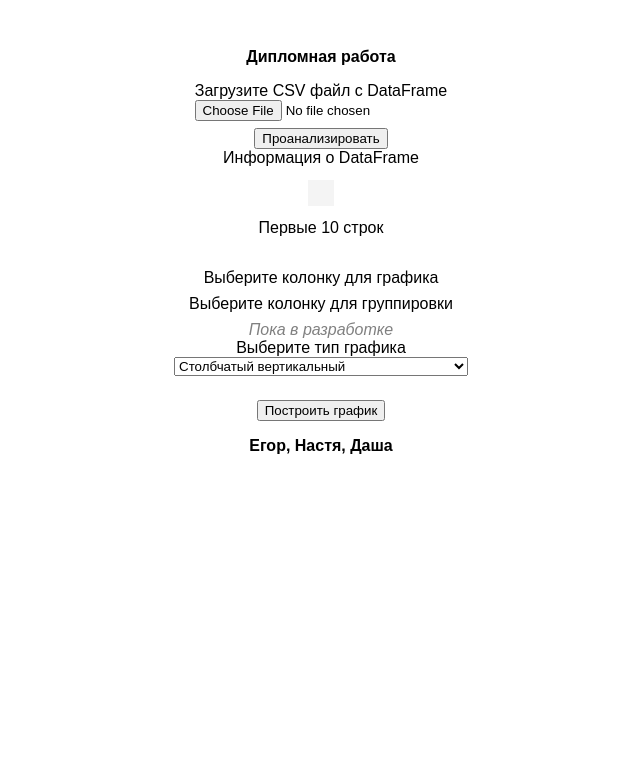
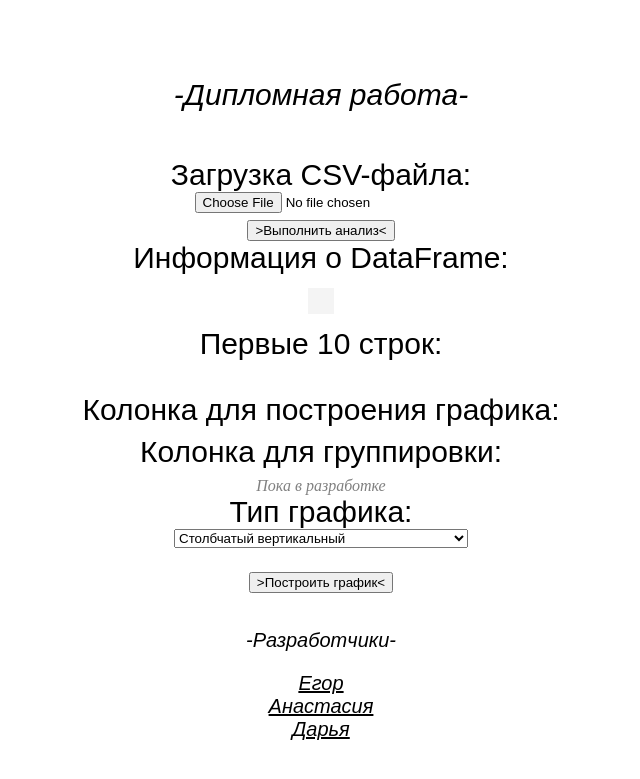
Before and after one commit to ByAlexandrow/MISIS_Diploma_Project, a FastAPI app: page / in a window 1280 px wide. Shown: the top 779 px of the page, without its empty margins (319-959 px from the left). Run offline with FastAPI, Linux system fonts and the light colour scheme.

Commit message:
Edited style!

```diff
--- a/static/style/includes/footer.css
+++ b/static/style/includes/footer.css
@@ -1,6 +1,16 @@
 footer {
     width: 100%;
-    font-weight: bold;
     margin: 1em 0;
+}
+
+.footer-title-block {
+    font-family: 'Montserrat', sans-serif;
+    font-style: italic;
+    font-weight: normal;
+    font-size: 20px;
     text-align: center;
 }
+
+a {
+    color: black;
+}
--- a/static/style/includes/header.css
+++ b/static/style/includes/header.css
@@ -1,6 +1,12 @@
 header {
     width: 100%;
-    font-weight: bold;
     margin: 1em 0;
+}
+
+.header-title-block {
+    font-family: 'Montserrat', sans-serif;
+    font-style: italic;
+    font-weight: normal;
+    font-size: 30px;
     text-align: center;
 }
--- a/static/style/index.css
+++ b/static/style/index.css
@@ -6,7 +6,6 @@
 }
 
 body {
-    font-family: 'Montserrat', sans-serif;
     margin: 2em;
     display: flex;
     flex-direction: column;
@@ -82,9 +81,8 @@ th, td {
     margin-right: 5px;
 }
 
-header, footer {
-    width: 100%;
-    font-weight: bold;
-    margin: 1em 0;
-    text-align: center;
+.title-block {
+    font-family: 'Montserrat', sans-serif;
+    font-weight: italic;
+    font-size: 30px;
 }
--- a/templates/base.html
+++ b/templates/base.html
@@ -1,8 +1,8 @@
-<!-- <!DOCTYPE html>
+<!DOCTYPE html>
 <html lang="ru">
 <head>
     <meta charset="UTF-8" />
-    <title>Анализ DataFrame и построение графиков</title>
+    <title>"Средства разработки инженерных приложений"</title>
     <link rel="icon" href="/static/favicon/favicon.ico" type="image/x-icon" />
     <link rel="apple-touch-icon" sizes="180x180" href="/static/favicon/apple-touch-icon.png">
     <link rel="icon" type="image/png" sizes="32x32" href="/static/favicon/favicon-32x32.png">
@@ -14,27 +14,33 @@
 <body>
     {% include 'includes/header.html' %}
 
-    <h1>Загрузите CSV файл с DataFrame</h1>
+    <div class="title-block">
+        Загрузка CSV-файла:
+    </div>
     <input type="file" id="file-input" accept=".csv" />
-    <button id="analyze-btn">Проанализировать</button>
+    <button id="analyze-btn">
+        >Выполнить анализ<
+    </button>
 
-    <h2>Информация о DataFrame</h2>
+    <div class="title-block">
+        Информация о DataFrame:
+    </div>
     <pre id="df-info"></pre>
 
-    <h2>Первые 10 строк</h2>
+    <div class="title-block">Первые 10 строк:</div>
     <div id="df-head-wrapper">
         <table id="df-head"></table>
     </div>
 
-    <h2>Выберите колонку для графика</h2>
+    <div class="title-block">Колонка для построения графика:</div>
     <div id="columns-wrapper"></div>
 
-    <h2>Выберите колонку для группировки</h2>
+    <div class="title-block">Колонка для группировки:</div>
     <div id="group-by-message" style="font-style: italic; color: gray; margin-top: 0.5em;">
         Пока в разработке
     </div>
 
-    <h2>Выберите тип графика</h2>
+    <div class="title-block">Тип графика:</div>
     <select id="chart-type">
         <option value="bar">Столбчатый вертикальный</option>
         <option value="barh">Столбчатый горизонтальный (в разработке)</option>
@@ -42,63 +48,8 @@
     </select>
 
     <br/>
-    <button id="plot-btn">Построить график</button>
-    <button id="download-png-btn" style="display:none;">Скачать PNG</button>
-
-    <img id="plot-image" alt="График" />
-
-    {% include 'includes/footer.html' %}
-
-    <script src="/static/index.js"></script>
-</body>
-</html> -->
-
-<!DOCTYPE html>
-<html lang="ru">
-<head>
-    <meta charset="UTF-8" />
-    <title>Анализ DataFrame и построение графиков</title>
-    <link rel="icon" href="/static/favicon/favicon.ico" type="image/x-icon" />
-    <link rel="apple-touch-icon" sizes="180x180" href="/static/favicon/apple-touch-icon.png">
-    <link rel="icon" type="image/png" sizes="32x32" href="/static/favicon/favicon-32x32.png">
-    <link rel="icon" type="image/png" sizes="16x16" href="/static/favicon/favicon-16x16.png">
-    <link rel="stylesheet" href="/static/style/index.css"/>
-    <link rel="stylesheet" href="/static/style/includes/header.css" />
-    <link rel="stylesheet" href="/static/style/includes/footer.css" />
-</head>
-<body>
-    {% include 'includes/header.html' %}
-
-    <div class="title-1">Загрузите CSV файл с DataFrame</div>
-    <input type="file" id="file-input" accept=".csv" />
-    <button id="analyze-btn">Проанализировать</button>
-
-    <div class="title-2">Информация о DataFrame</div>
-    <pre id="df-info"></pre>
-
-    <div class="title-2">Первые 10 строк</div>
-    <div id="df-head-wrapper">
-        <table id="df-head"></table>
-    </div>
-
-    <div class="title-2">Выберите колонку для графика</div>
-    <div id="columns-wrapper"></div>
-
-    <div class="title-2">Выберите колонку для группировки</div>
-    <div id="group-by-message" style="font-style: italic; color: gray; margin-top: 0.5em;">
-        Пока в разработке
-    </div>
-
-    <div class="title-2">Выберите тип графика</div>
-    <select id="chart-type">
-        <option value="bar">Столбчатый вертикальный</option>
-        <option value="barh">Столбчатый горизонтальный (в разработке)</option>
-        <option value="pie">Круговой (в разработке)</option>
-    </select>
-
-    <br/>
-    <button id="plot-btn">Построить график</button>
-    <button id="download-png-btn" style="display:none;">Скачать PNG</button>
+    <button id="plot-btn">>Построить график<</button>
+    <button id="download-png-btn" style="display:none;">>Скачать PNG<</button>
 
     <img id="plot-image" alt="График" />
 
--- a/templates/includes/footer.html
+++ b/templates/includes/footer.html
@@ -1 +1,10 @@
-<footer>Егор, Настя, Даша</footer>
+<footer>
+    <div class="footer-title-block">
+        <p>-Разработчики-</p>
+        <a href="https://github.com/ByAlexandrow">Егор</a>
+        <br>
+        <a href="https://github.com/nastyanurislamova-cpu">Анастасия</a>
+        <br>
+        <a href="https://github.com/DariaV08">Дарья</a>
+    </div>
+</footer>
--- a/templates/includes/header.html
+++ b/templates/includes/header.html
@@ -1 +1,5 @@
-<header class="font-class">Дипломная работа</header>
+<header>
+    <div class="header-title-block">
+        <p>-Дипломная работа-</p>
+    </div>
+</header>
```
